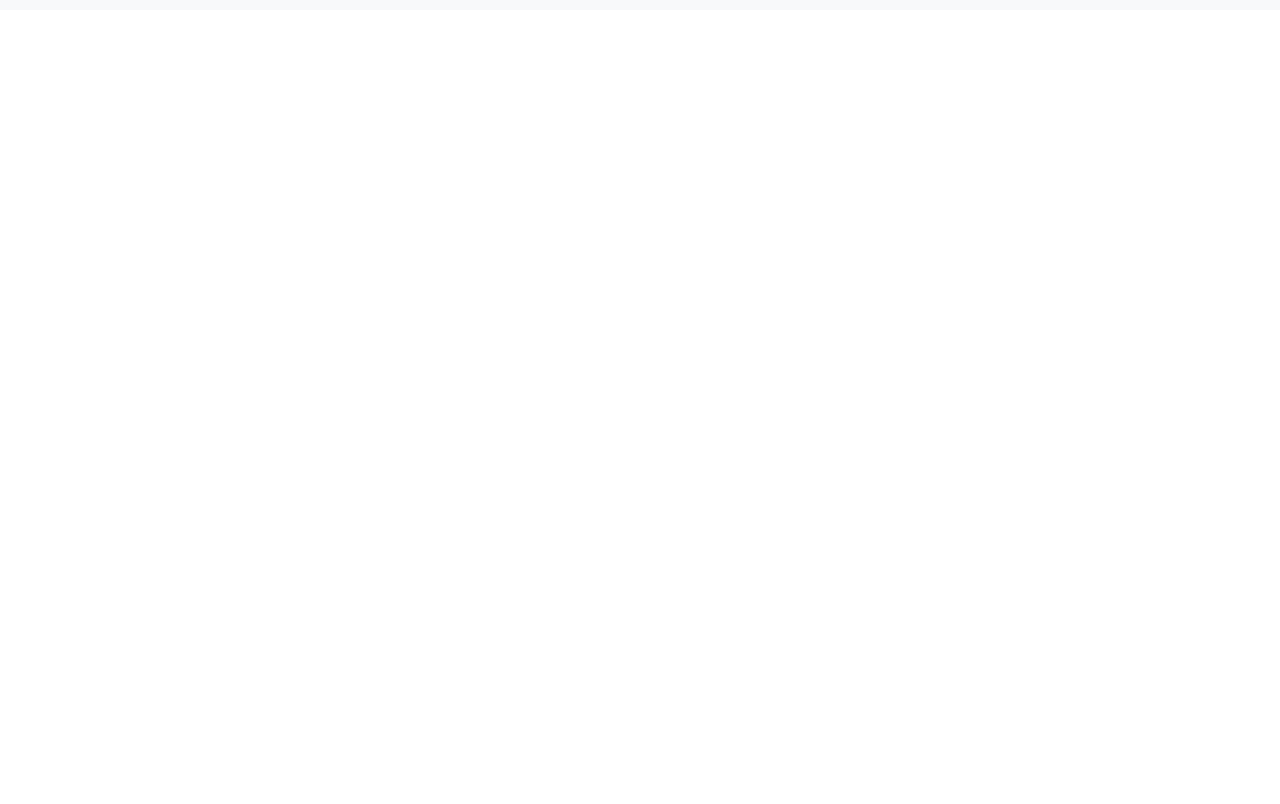
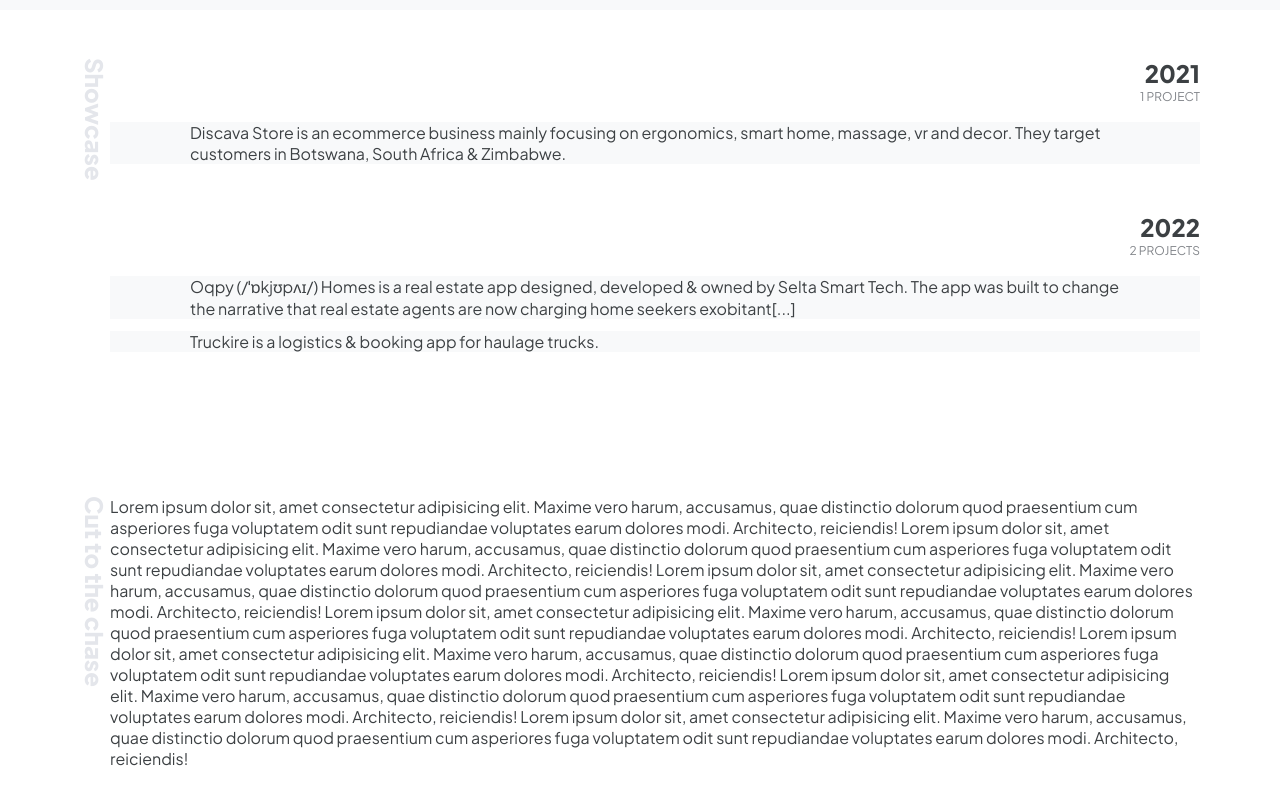
Before and after one commit to AmeizT/seltadigital, a Next.js app: page / in a window 1280 px wide. Shown: the part 790-1594 px from the top of the page. Before the commit the page ends 800 px from the top, so only its background shows below. Built offline with nearby package versions, Linux system fonts and the light colour scheme.

Commit message:
added sections

```diff
--- a/src/@fastor/Common/Typography/index.jsx
+++ b/src/@fastor/Common/Typography/index.jsx
@@ -265,4 +265,18 @@ export const Typography = css`
     }
     background-clip: ${props => props.bgClip};
     -webkit-background-clip: ${props => props.bgClip};
+
+    ${(props) => {
+        switch(props.writemode){
+            case "vert":
+                return css`
+                    writing-mode: vertical-rl;
+                `
+
+            default:
+                return css`
+                    writing-mode: ${props => props.writemode};
+                `
+        }
+    }}
 `
--- /dev/null
+++ b/src/@fastor/Utils/Pluralize/index.js
@@ -0,0 +1 @@
+export const pluralize = (n, str) => (n === 1 ? `${str}` : `${str}s`);
--- a/src/@fastor/Utils/index.jsx
+++ b/src/@fastor/Utils/index.jsx
@@ -4,3 +4,4 @@ export { Icon } from './Icon'
 export { Meta } from './Meta'
 export { imageLoader } from "./ImageLoader"
 export { addZero } from "./Zero"
+export { pluralize } from "./Pluralize"
--- a/src/@fastor/index.js
+++ b/src/@fastor/index.js
@@ -4,7 +4,7 @@ export { Figure, FigCaption } from './Image'
 export { Meta } from "./Meta"
 export { Headtext, Lead, Text, Time, Tiny, Sup } from './Text'
 export { Button, CharField, Form, Label, Option, Radio, Select } from './Input'
-export { addZero, currency, Icon, imageLoader, timesince } from './Utils'
+export { addZero, currency, Icon, imageLoader, pluralize, timesince } from './Utils'
 export { DotLoader, Loader, RingLoader, Spinner } from './UX'
 export { Box, Container, Details, Header, Item, Sector, Segment, Stack, Summary, Wrapper } from "./Layout";
 export {
--- /dev/null
+++ b/src/components/index.js
@@ -0,0 +1 @@
+export { StickSector } from "./sections"
--- /dev/null
+++ b/src/components/sections/index.js
@@ -0,0 +1 @@
+export { StickSector } from "./stick"
--- /dev/null
+++ b/src/components/sections/stick/index.jsx
@@ -0,0 +1,30 @@
+import { Container, Headtext, Item, Sector, Stack } from "../../../@fastor"
+
+export function StickSector({ name, content, children }){
+    const textProps = {
+        hue: "var(--snow40)",
+        fs3x: "var(--fs3x)",
+        writemode: "vert",
+    }
+
+    return (
+        <Sector space="var(--sz70) 0">
+            <Container>
+                <Stack>
+                    <Item w="fit" pos="stk" ptop="var(--hs40)">
+                        <Headtext {...textProps}>
+                            {name}
+                        </Headtext>
+                    </Item>
+
+                    {children}
+                </Stack>
+            </Container>
+        </Sector>
+    )
+}
+
+StickSector.defaultProps = {
+    name: null,
+    content: null,
+}
--- /dev/null
+++ b/src/data/projects/index.js
@@ -0,0 +1,143 @@
+import { v4 as uuid } from 'uuid'
+
+const showcase = new Map([
+    ["2021", [
+        {
+            id: uuid(),
+            name: 'discava',
+            content: 'Discava Store is an ecommerce business mainly focusing on ergonomics, smart home, massage, vr and decor. They target customers in Botswana, South Africa & Zimbabwe.',
+            brand: '#0066b2',
+            category: 'e-Commerce',
+            action: 'Discover',
+            scope: [
+                {
+                    id: uuid(),
+                    name: 'Branding',
+                },
+
+                {
+                    id: uuid(),
+                    name: 'Web desgin & development',
+                },
+            ],
+            tech: [
+                {
+                    id: uuid(),
+                    name: 'Next.js | React.js',
+                },
+
+                {
+                    id: uuid(),
+                    name: 'Sanity CMS',
+                },
+
+                {
+                    id: uuid(),
+                    name: 'Vercel',
+                },
+            ],
+            uri: 'https://discava.vercel.app',
+        },]
+    ],
+
+    ["2022", [
+        {
+            id: uuid(),
+            name: 'oqpy homes',
+            content: 'Oqpy (/ˈɒkjʊpʌɪ/) Homes is a real estate app designed, developed & owned by Selta Smart Tech. The app was built to change the narrative that real estate agents are now charging home seekers exobitant rates to help them secure decent homes. Oqpy Homes therefore tries to eliminate the middleman [real estate agents] by acting as a virtual agent and promoting direct communication between landlords and tenants.',
+            brand: '#00ccb0',
+            category: 'Web',
+            action: 'Discover',
+            scope: [
+                {
+                    id: uuid(),
+                    name: 'Branding',
+                },
+
+                {
+                    id: uuid(),
+                    name: 'Web desgin & development',
+                },
+            ],
+
+            tech: [
+                {
+                    id: uuid(),
+                    name: 'Next.js | React.js',
+                },
+
+                {
+                    id: uuid(),
+                    name: 'Sanity CMS',
+                },
+
+                {
+                    id: uuid(),
+                    name: 'Python Django',
+                },
+
+                {
+                    id: uuid(),
+                    name: 'PostgreSQL',
+                },
+
+                {
+                    id: uuid(),
+                    name: 'Vercel',
+                },
+            ],
+            uri: 'https://okkupy.vercel.app',
+        },
+
+        {
+            id: uuid(),
+            name: 'truckire',
+            content: 'Truckire is a logistics & booking app for haulage trucks.',
+            brand: '#0066b2',
+            category: 'Web',
+            action: 'Discover',
+            scope: [
+                {
+                    id: uuid(),
+                    name: 'Branding',
+                },
+
+                {
+                    id: uuid(),
+                    name: 'Web desgin & development',
+                },
+            ],
+            tech: [
+                {
+                    id: uuid(),
+                    name: 'Next.js | React.js',
+                },
+
+                {
+                    id: uuid(),
+                    name: 'Sanity CMS',
+                },
+
+                {
+                    id: uuid(),
+                    name: 'Python Django',
+                },
+
+                {
+                    id: uuid(),
+                    name: 'PostgreSQL',
+                },
+
+                {
+                    id: uuid(),
+                    name: 'Vercel',
+                },
+            ],
+            uri: 'https://truckire.vercel.app',
+        },]
+    ],
+])
+
+export function useShowcase(){
+    return showcase
+}
--- /dev/null
+++ b/src/features/home/estimator/index.jsx
@@ -0,0 +1,24 @@
+import { StickSector } from "../../../components"
+import { Item } from "../../../@fastor"
+
+export default function Estimator(){
+    return (
+        <StickSector name="Cut to the chase">
+            <Item>
+                Lorem ipsum dolor sit, amet consectetur adipisicing elit. Maxime vero harum, accusamus, quae distinctio dolorum quod praesentium cum asperiores fuga voluptatem odit sunt repudiandae voluptates earum dolores modi. Architecto, reiciendis!
+
+                Lorem ipsum dolor sit, amet consectetur adipisicing elit. Maxime vero harum, accusamus, quae distinctio dolorum quod praesentium cum asperiores fuga voluptatem odit sunt repudiandae voluptates earum dolores modi. Architecto, reiciendis!
+
+                Lorem ipsum dolor sit, amet consectetur adipisicing elit. Maxime vero harum, accusamus, quae distinctio dolorum quod praesentium cum asperiores fuga voluptatem odit sunt repudiandae voluptates earum dolores modi. Architecto, reiciendis!
+
+                Lorem ipsum dolor sit, amet consectetur adipisicing elit. Maxime vero harum, accusamus, quae distinctio dolorum quod praesentium cum asperiores fuga voluptatem odit sunt repudiandae voluptates earum dolores modi. Architecto, reiciendis!
+
+                Lorem ipsum dolor sit, amet consectetur adipisicing elit. Maxime vero harum, accusamus, quae distinctio dolorum quod praesentium cum asperiores fuga voluptatem odit sunt repudiandae voluptates earum dolores modi. Architecto, reiciendis!
+
+                Lorem ipsum dolor sit, amet consectetur adipisicing elit. Maxime vero harum, accusamus, quae distinctio dolorum quod praesentium cum asperiores fuga voluptatem odit sunt repudiandae voluptates earum dolores modi. Architecto, reiciendis!
+
+                Lorem ipsum dolor sit, amet consectetur adipisicing elit. Maxime vero harum, accusamus, quae distinctio dolorum quod praesentium cum asperiores fuga voluptatem odit sunt repudiandae voluptates earum dolores modi. Architecto, reiciendis!
+            </Item>
+        </StickSector>
+    )
+}
--- a/src/features/home/hero/index.jsx
+++ b/src/features/home/hero/index.jsx
@@ -14,7 +14,7 @@ export default function Hero(){
     }
 
     return(
-        <Sector h="100vh" pt="var(--hs30)" gradient="var(--snow20)">
+        <Sector h="100vh" data-name="hero" pt="var(--hs30)" gradient="var(--snow20)">
             <Container>
                 <Stack w7x="70%" move="y">
                     <Item move="y">
@@ -23,7 +23,7 @@ export default function Hero(){
                         </Headtext>
 
                         <Text {...snow} fs={18} leading={1.5} pt="var(--sz60)">
-                            We are Selta Smart Tech, a multidisciplinary team of remote designers & developers creating some satisfying apps on the web. We focus on scalability and solving challenges using a combination of our expertise and versatile tech stack.
+                            We are Selta Smart Tech, a multidisciplinary team of remote web development wizards with many satisfying magic tricks to showcase on the web. We focus on scalability and solving challenges using a combination of our magic wands and versatile tech stack.
                         </Text>
                     </Item>
 
--- a/src/features/home/index.jsx
+++ b/src/features/home/index.jsx
@@ -1,10 +1,16 @@
 import React from "react"
 import Hero from "./hero"
+import Showcase from "./showcase"
+import Estimator from "./estimator"
+import { useShowcase } from "../../data/projects"
 
 export function Home(){
+    const showcaseMap = useShowcase()
     return (
         <React.Fragment>
             <Hero />
+            <Showcase showcaseMap={showcaseMap} />
+            <Estimator />
         </React.Fragment>
     )
 }
--- /dev/null
+++ b/src/features/home/showcase/index.jsx
@@ -0,0 +1,55 @@
+import React from "react"
+import { StickSector } from "../../../components"
+import { Card, Container, Headtext, Item, pluralize, Sector, Segment, Stack, Text, Tiny } from "../../../@fastor"
+
+export default function Showcase({ showcaseMap }){
+    const [showcase] = React.useState([...showcaseMap])
+
+    const textProps = {
+        fs3x: "var(--fs3x)",
+        writemode: "vert",
+    }
+
+    const text = {
+        textpos: "end",
+    }
+
+    return (
+        <StickSector space="var(--sz70) 0" name="Showcase">
+            <Item move="y">
+                {showcase.map((showcase, key) => (
+                    <React.Fragment key={key}>
+                        <Segment move="y" mb="var(--sz50)">
+                            <Headtext key={key} {...text}>
+                                {showcase[0]}
+                            </Headtext>
+
+                            <Tiny {...text} mute={true} prefs="upper">
+                                {showcase[1].length}&nbsp;
+                                {pluralize(showcase[1].length, "Project")}
+                            </Tiny>
+                        </Segment>
+
+                        <Segment move="y" gap="var(--sz40) 0" mb="var(--sz70)">
+                            {showcase[1].map(showcase => (
+                                <Card key={showcase.id} as="article" bg="var(--snow20)">
+                                    <Container space="var(--sz50)">
+                                        <Stack move="y">
+                                            <Item>
+                                                <Text>
+                                                    {showcase.content.length > 199 ? `${showcase.content.slice(0, 199)}[...]` :
+                                                    showcase.content}
+                                                </Text>
+                                            </Item>
+                                            <Item></Item>
+                                        </Stack>
+                                    </Container>
+                                </Card>
+                            ))}
+                        </Segment>
+                    </React.Fragment>
+                ))}
+            </Item>
+        </StickSector>
+    )
+}
```
